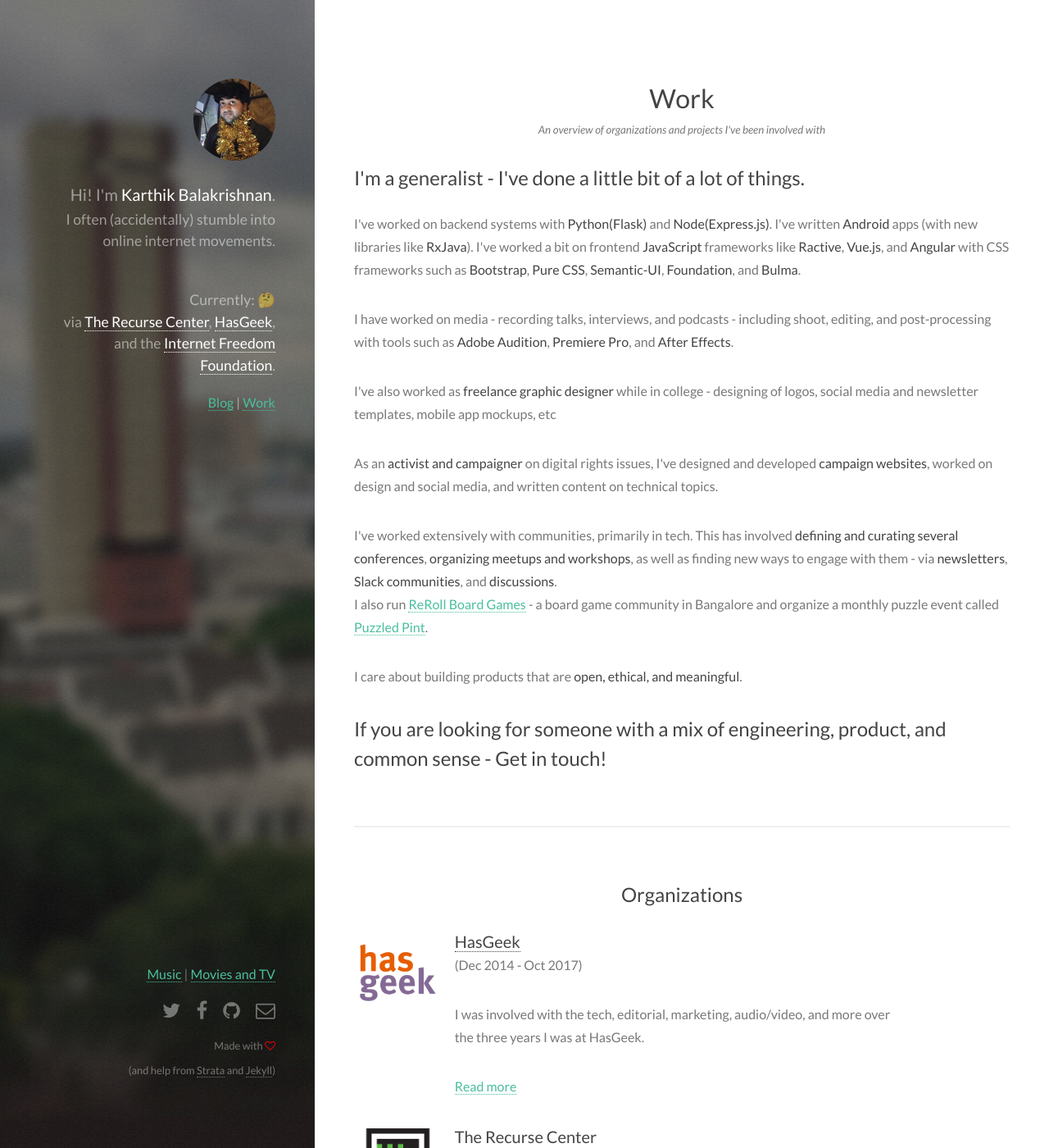
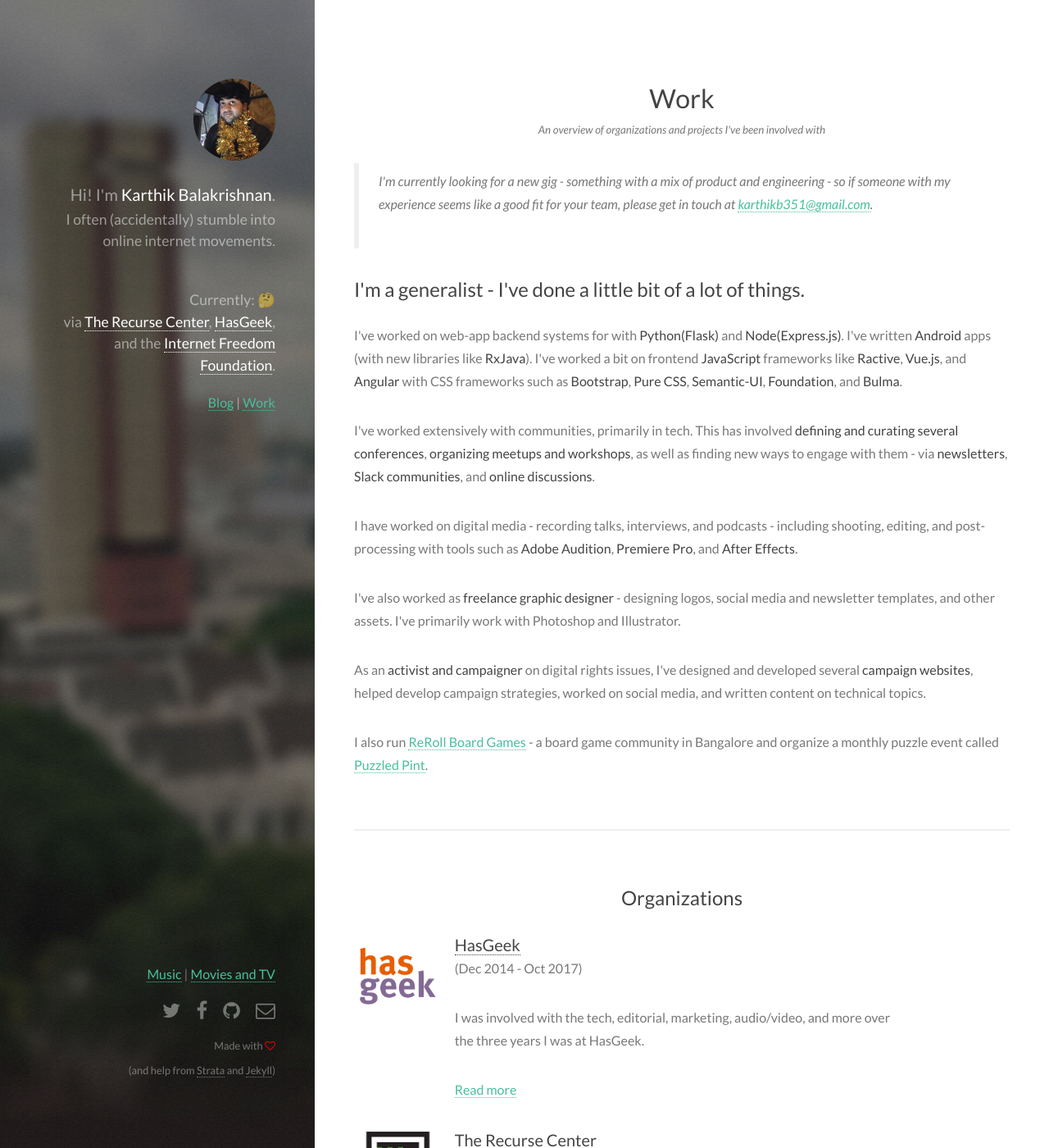
Before and after one commit to karthikb351/karthikb351, a Jekyll site: the page built from pages/work.html, in a window 1280 px wide and 1400 px high. Shown: the whole window at 82% size. Built offline with Jekyll 4.4.1, drawn with Linux system fonts in a browser that asks for light colours; comment, search, counter and statistics services are not loaded.

```diff
--- a/pages/work.html
+++ b/pages/work.html
@@ -2,8 +2,8 @@
 layout: default
 permalink: /work/
 description: >
-  Karthik Balakrishnan is a developer by day and activist by night.
-  Here are some of the projects he has been involved with.
+  I'm a developer and digital rights activist.
+  Here are some of the organizations and projects I've been involved with.
 
 ---
 <section id="one" >
@@ -11,14 +11,16 @@
     <h1 style="margin-bottom: 0;">Work</h1>
     <p style="font-size: smaller;"><i>An overview of organizations and projects I've been involved with</i></p>
   </div>
+  <blockquote>
+    <p>I'm currently looking for a new gig - something with a mix of product and engineering - so if someone with my experience seems like a good fit for your team, please get in touch at <a href="mailto:karthikb351@gmail.com">karthikb351@gmail.com</a>.</p>
+  </blockquote>
   <h2>I'm a generalist - I've done a little bit of a lot of things.</h2>
-  <p>I've worked on backend systems with <b>Python(Flask)</b> and <b>Node(Express.js)</b>. I've written <b>Android</b> apps (with new libraries like <b>RxJava</b>). I've worked a bit on frontend <b>JavaScript</b> frameworks like <b>Ractive</b>, <b>Vue.js</b>, and <b>Angular</b> with CSS frameworks such as <b>Bootstrap</b>, <b>Pure CSS</b>, <b>Semantic-UI</b>, <b>Foundation</b>, and <b>Bulma</b>.</p>
-  <p>I have worked on media - recording talks, interviews, and podcasts - including shoot, editing, and post-processing with tools such as <b>Adobe Audition</b>, <b>Premiere Pro</b>, and <b>After Effects</b>.</p>
-  <p>I've also worked as <b>freelance graphic designer</b> while in college - designing of logos, social media and newsletter templates, mobile app mockups, etc</p>
-  <p>As an <b>activist and campaigner</b> on digital rights issues, I've designed and developed <b>campaign websites</b>, worked on design and social media, and written content on technical topics.</p>
-  <p>I've worked extensively with communities, primarily in tech. This has involved <b>defining and curating several conferences</b>, <b>organizing meetups and workshops</b>, as well as finding new ways to engage with them - via <b>newsletters</b>, <b>Slack communities</b>, and <b>discussions</b>.<br>I also run <a href="https://reroll.in">ReRoll Board Games</a> - a board game community in Bangalore and organize a monthly puzzle event called <a href="http://www.puzzledpint.com/">Puzzled Pint</a>.</p>
-  <p>I care about building products that are <b>open, ethical, and meaningful</b>.</p>
-  <h2>If you are looking for someone with a mix of engineering, product, and common sense - Get in touch!</h2>
+  <p>I've worked on web-app backend systems for with <b>Python(Flask)</b> and <b>Node(Express.js)</b>. I've written <b>Android</b> apps (with new libraries like <b>RxJava</b>). I've worked a bit on frontend <b>JavaScript</b> frameworks like <b>Ractive</b>, <b>Vue.js</b>, and <b>Angular</b> with CSS frameworks such as <b>Bootstrap</b>, <b>Pure CSS</b>, <b>Semantic-UI</b>, <b>Foundation</b>, and <b>Bulma</b>.</p>
+  <p>I've worked extensively with communities, primarily in tech. This has involved <b>defining and curating several conferences</b>, <b>organizing meetups and workshops</b>, as well as finding new ways to engage with them - via <b>newsletters</b>, <b>Slack communities</b>, and <b>online discussions</b>.
+  <p>I have worked on digital media - recording talks, interviews, and podcasts - including shooting, editing, and post-processing with tools such as <b>Adobe Audition</b>, <b>Premiere Pro</b>, and <b>After Effects</b>.</p>
+  <p>I've also worked as <b>freelance graphic designer</b> - designing logos, social media and newsletter templates, and other assets. I've primarily work with Photoshop and Illustrator.</p>
+  <p>As an <b>activist and campaigner</b> on digital rights issues, I've designed and developed several <b>campaign websites</b>, helped develop campaign strategies, worked on social media, and written content on technical topics.</p>
+  <p>I also run <a href="https://reroll.in">ReRoll Board Games</a> - a board game community in Bangalore and organize a monthly puzzle event called <a href="http://www.puzzledpint.com/">Puzzled Pint</a>.</p>
 </section>
 <section>
   <h2 style="text-align: center;">Organizations</h2>
```
Also changed, not shown: _projects/chennairains.md (+7 -0 lines), _projects/privacyisaright.md (+1 -1 lines), _projects/savetheinternet.md (+7 -0 lines), _projects/savethemap.md (+6 -0 lines).
